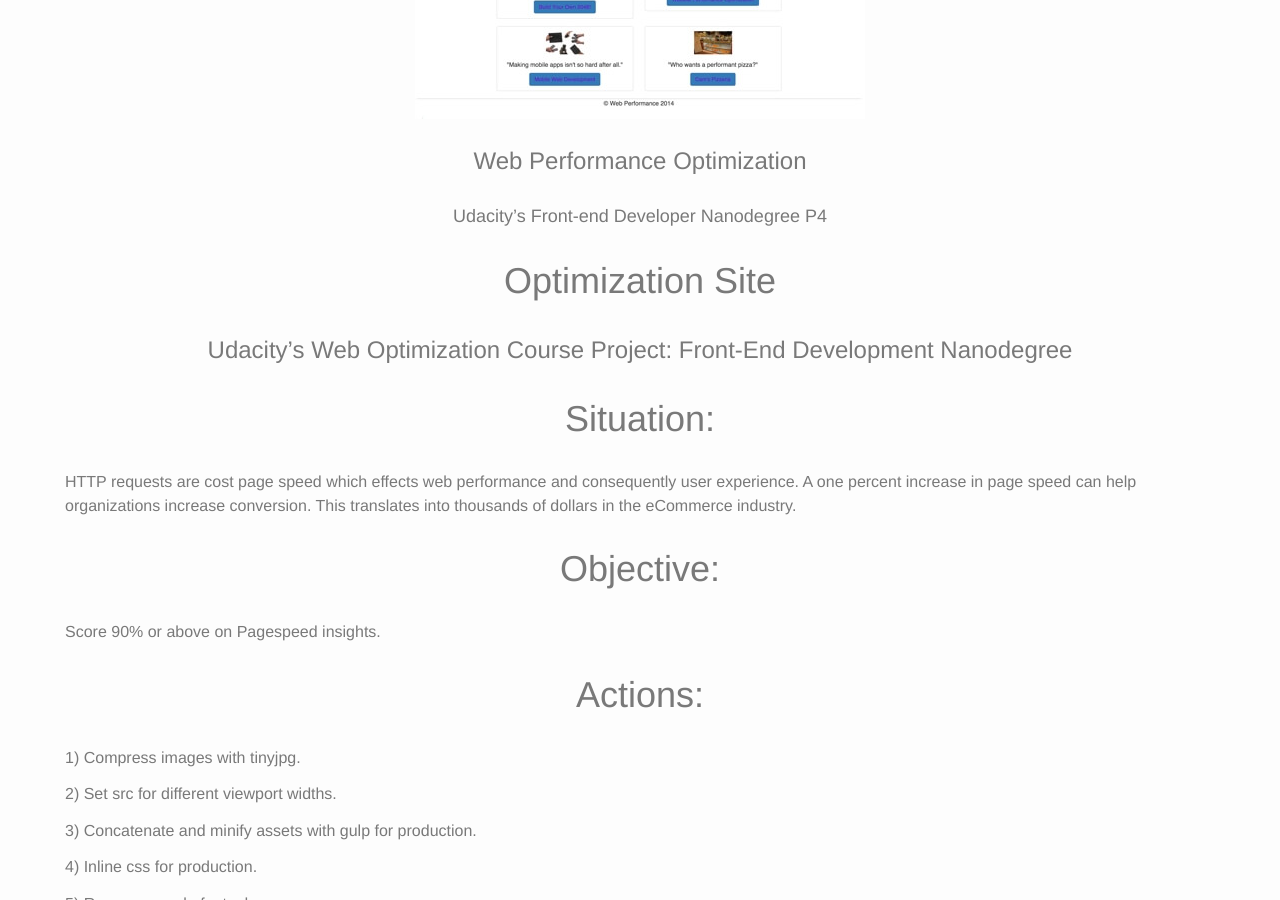
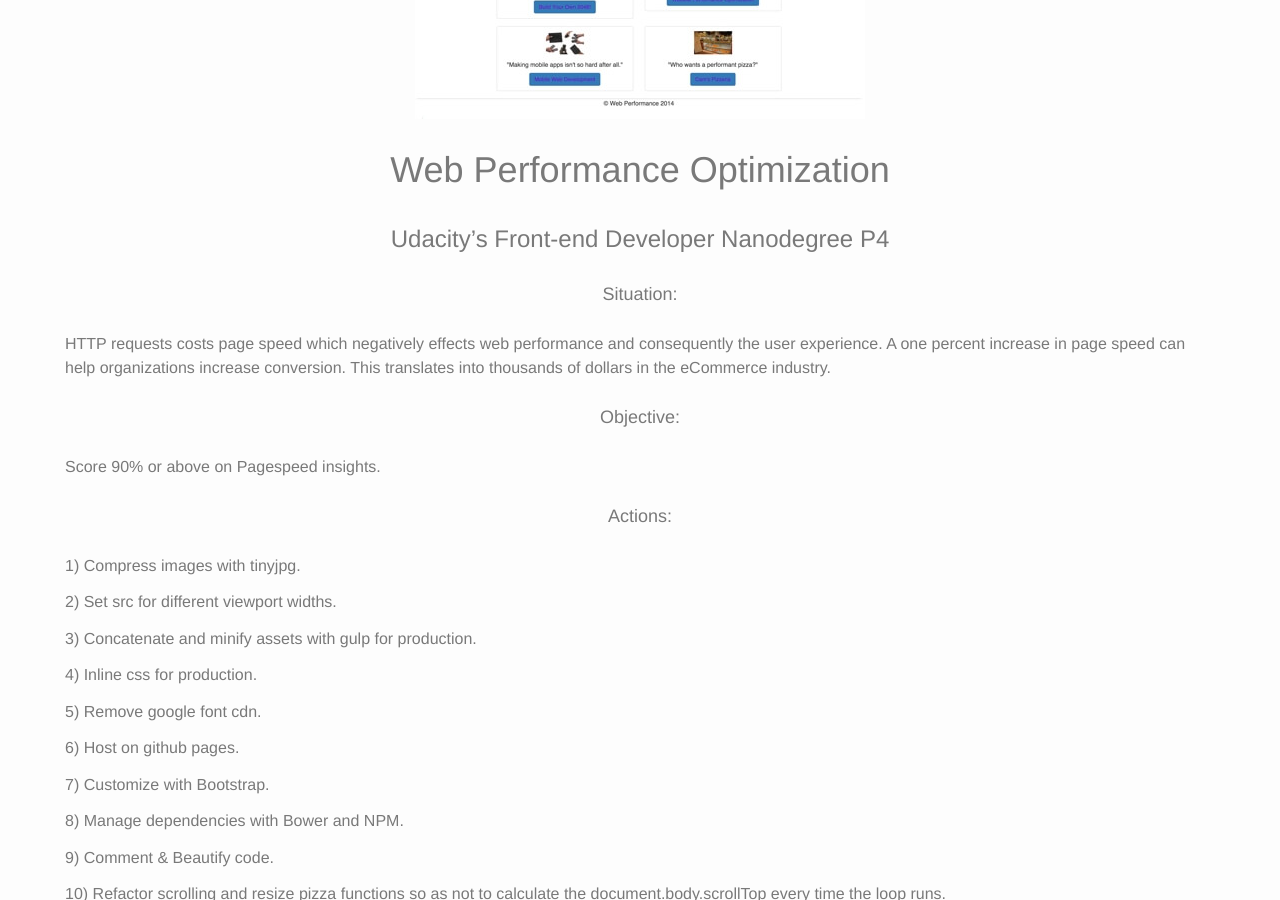
Before and after one commit to jaroot32/jonathanRootPortfolio, a Jekyll site: the page built from _posts/project/2015-09-21-WebPerformance.markdown, in a window 1280 px wide and 900 px high, scrolled down 510 px. Built offline with Jekyll 4.4.1, drawn with Linux system fonts in a browser that asks for light colours; a style sheet for code colours, icons or effects is not loaded.

Commit message:
update: blog post edits

```diff
--- a/_posts/project/2015-09-21-WebPerformance.markdown
+++ b/_posts/project/2015-09-21-WebPerformance.markdown
@@ -7,23 +7,19 @@
 featured_image: "/images/camPortfolioDesktop.jpg"
 ---
 
-##Web Performance Optimization
+#Web Performance Optimization
 
-###Udacity's Front-end Developer Nanodegree P4
+##Udacity's Front-end Developer Nanodegree P4
 
-# Optimization Site
+###Situation:
 
-## Udacity's Web Optimization Course Project: Front-End Development Nanodegree
+HTTP requests costs page speed which negatively effects web performance and consequently the user experience.  A one percent increase in page speed can help organizations increase conversion. This translates into thousands of dollars in the eCommerce industry.
 
-#Situation:
-
-HTTP requests are cost page speed which effects web performance and consequently user experience.  A one percent increase in page speed can help organizations increase conversion. This translates into thousands of dollars in the eCommerce industry.
-
-#Objective:
+###Objective:
 
 Score 90% or above on Pagespeed insights.
 
-#Actions:
+###Actions:
 1) Compress images with tinyjpg.
 
 2) Set src for different viewport widths.
@@ -44,7 +40,7 @@
 
 10) Refactor scrolling and resize pizza functions so as not to calculate the document.body.scrollTop every time the loop runs.
 
-#Result:
+###Result:
 
 CRP is reduced so that index.html and pizza.html run "in the green" for desktop and mobile page speed tests.  With the exception of index.html running just below 90 on mobile Pizza.html runs at 60fps.
 
```
